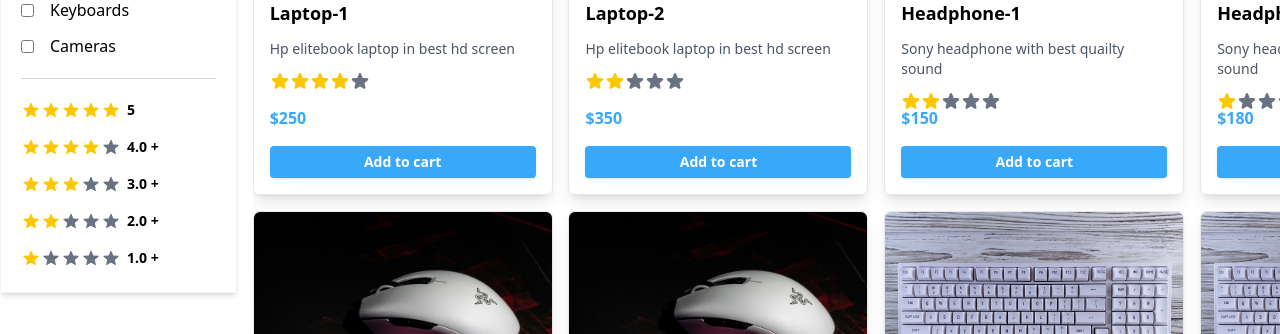
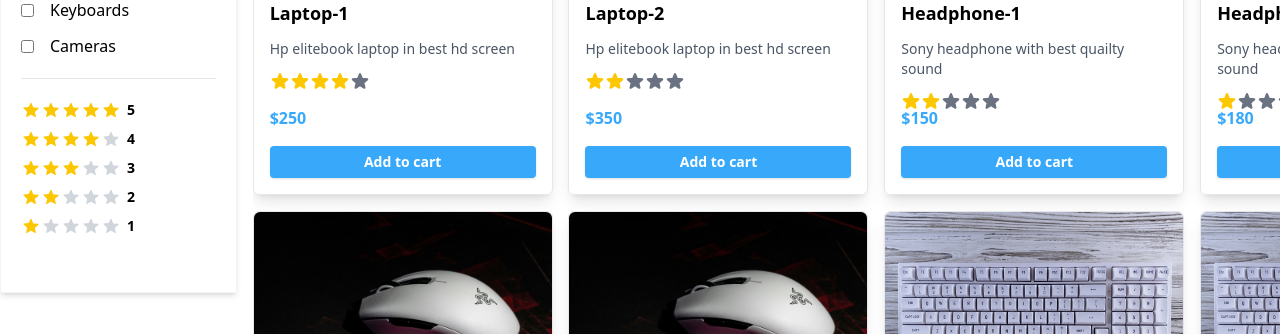
Before and after one commit to omerali6093/React-FilterPage, a React (Vite) app: page / in a window 1280 px wide. Shown: the part 357-691 px from the top of the page. Built offline with nearby package versions, Linux system fonts and the light colour scheme.

Commit message:
ad rating filter functionality

```diff
--- a/src/App.jsx
+++ b/src/App.jsx
@@ -1,4 +1,4 @@
-import React from "react";
+import React, { use } from "react";
 import Header from "./components/Header";
 import CategoryFilter from "./components/CategoryFilter";
 import { useState } from "react";
@@ -10,8 +10,10 @@
 function App() {
 
     const [selectedCategory, setSelectedCategory] = useState([]);
+    const [selectedRating, setSelectedRating] = useState(null)
 
-    const filterProducts = getVisibleProducts(selectedCategory);
+
+    const filterProducts = getVisibleProducts(selectedCategory, selectedRating);
 
     const onchangeCategoryHandler = (category, isChecked) => {
         // if(isChecked) {
@@ -21,11 +23,18 @@
         //         selectedCategory.filter((cat) => cat !== category)
         //     )
         // }
-
         setSelectedCategory(
             isChecked ? [...selectedCategory, category]
             : selectedCategory.filter((cat) => cat !== category)
         )
+    }
+
+    const onchangeRatingHandler = (rating) => {
+        if(selectedRating === rating) {
+            setSelectedRating(null);
+        } else {
+            setSelectedRating(rating)
+        }
     }
 
 
@@ -36,16 +45,16 @@
                 < Header />
             </div>
 
-            <div className="border-b-1 border-gray-300 w-full mt-2"></div>
+            <div className="border-b border-gray-300 w-full mt-2"></div>
 
 
             <div className="mx-auto w-[1500px] mt-10  grid grid-cols-12 gap-4">
 
                 <div className="category-filter-section h-[540px] p-5 border shadow-md border-gray-100 col-span-2">
                     < CategoryFilter selectedCategories={selectedCategory} onchangeCategory={onchangeCategoryHandler}/>
-                    <div className="border-b border-gray-300 pt-2"></div>
+                    <div className="border-b border-gray-200 pt-2"></div>
                     <div className="rating-filter mt-5">
-                    < RatingFilter />
+                    < RatingFilter onchangeRating={onchangeRatingHandler}/>
                     </div>
                 </div>
 
--- a/src/components/RatingFilter.jsx
+++ b/src/components/RatingFilter.jsx
@@ -1,38 +1,49 @@
 
 
 
-const RatingFilter = () => {
+const RatingFilter = ( {onchangeRating} ) => {
 
-    let ratingStars = [5, 4, 3, 2, 1]
+    let ratingStars = [5, 4, 3, 2, 1];
 
 
     return (
-        ratingStars.map((rating) =>
-                                <div className="flex items-center cursor-pointer">
-                <div className="flex items-center mb-4">
-                    {Array(5).fill()
-                    .map((_ ,i) =>
-                        <svg xmlns="http://www.w3.org/2000/svg"
-                            fill="none" viewBox="0 0 24 24"
-                            strokeWidth={1.5}
-                            stroke=""
-                            className={`${i < rating ? "fill-yellow-400" : "fill-gray-500"} size-5`}>
-                            <path strokeLinecap="round"
-                                strokeLinejoin="round"
-                                d="M11.48 3.499a.562.562 0 0 1 1.04 0l2.125 5.111a.563.563 0 0 0 .475.345l5.518.442c.499.04.701.663.321.988l-4.204 3.602a.563.563 0 0 0-.182.557l1.285 5.385a.562.562 0 0 1-.84.61l-4.725-2.885a.562.562 0 0 0-.586 0L6.982 20.54a.562.562 0 0 1-.84-.61l1.285-5.386a.562.562 0 0 0-.182-.557l-4.204-3.602a.562.562 0 0 1 .321-.988l5.518-.442a.563.563 0 0 0 .475-.345L11.48 3.5Z" />
-                        </svg>
-                    )}
 
-                    <p className="text-[14px] ml-1.5 font-semibold">{rating === 5 ? 5.0 : rating.toFixed(1) + " +"}</p>
+     <div>
+            {ratingStars.map((rating) => (
+                <div
+                    key={rating}
+                    className="flex items-center cursor-pointer mb-2"
+                    onClick={() => onchangeRating(rating)}
+                >
+                    <div className="flex items-center">
+                        {Array(5)
+                            .fill()
+                            .map((_, i) => (
+                                <svg
+                                    key={i}
+                                    xmlns="http://www.w3.org/2000/svg"
+                                    viewBox="0 0 24 24"
+                                    className={`size-5 ${
+                                        i < rating ? "fill-yellow-400" : "fill-gray-300"
+                                    }`}
+                                >
+                                    <path d="M11.48 3.499a.562.562 0 0 1 1.04 0l2.125 5.111a.563.563 0 0 0 .475.345l5.518.442c.499.04.701.663.321.988l-4.204 3.602a.563.563 0 0 0-.182.557l1.285 5.385a.562.562 0 0 1-.84.61l-4.725-2.885a.562.562 0 0 0-.586 0L6.982 20.54a.562.562 0 0 1-.84-.61l1.285-5.386a.562.562 0 0 0-.182-.557L3.04 9.94a.562.562 0 0 1 .321-.988l5.518-.442a.563.563 0 0 0 .475-.345L11.48 3.5Z" />
+                                </svg>
+                            ))}
+                    </div>
+
+                    <p className="text-[14px] ml-1.5 font-semibold">
+                        {rating}
+                    </p>
+
+
                 </div>
+            ))}
+        </div>
 
-            </div>
-        )
     )
+};
 
 
 
-}
-
-
 export default RatingFilter;
--- a/src/data/product-filter.js
+++ b/src/data/product-filter.js
@@ -1,9 +1,28 @@
 import { products } from "./product"
 
-export const getVisibleProducts = (categories) => {
+export const getVisibleProducts = (categories, ratingFilter) => {
 
-   if (categories.length === 0) return products;
 
-   const filterProducts = products.filter((product) => categories.includes(product.category))
-   return filterProducts;
+   return products.filter((product) => {
+
+      if(categories.length > 0 && !categories.includes(product.category)) {
+         return false;
+      }
+
+      if(ratingFilter !== null && product.rating < ratingFilter) {
+         return false;
+      }
+
+
+      return true;
+
+   })
+
+
+   // if (categories.length === 0) return products;
+
+   // const filterProducts = products.filter((product) => categories.includes(product.category));
+
+
+   // return filterProducts, ratingFilter;
 }
```
